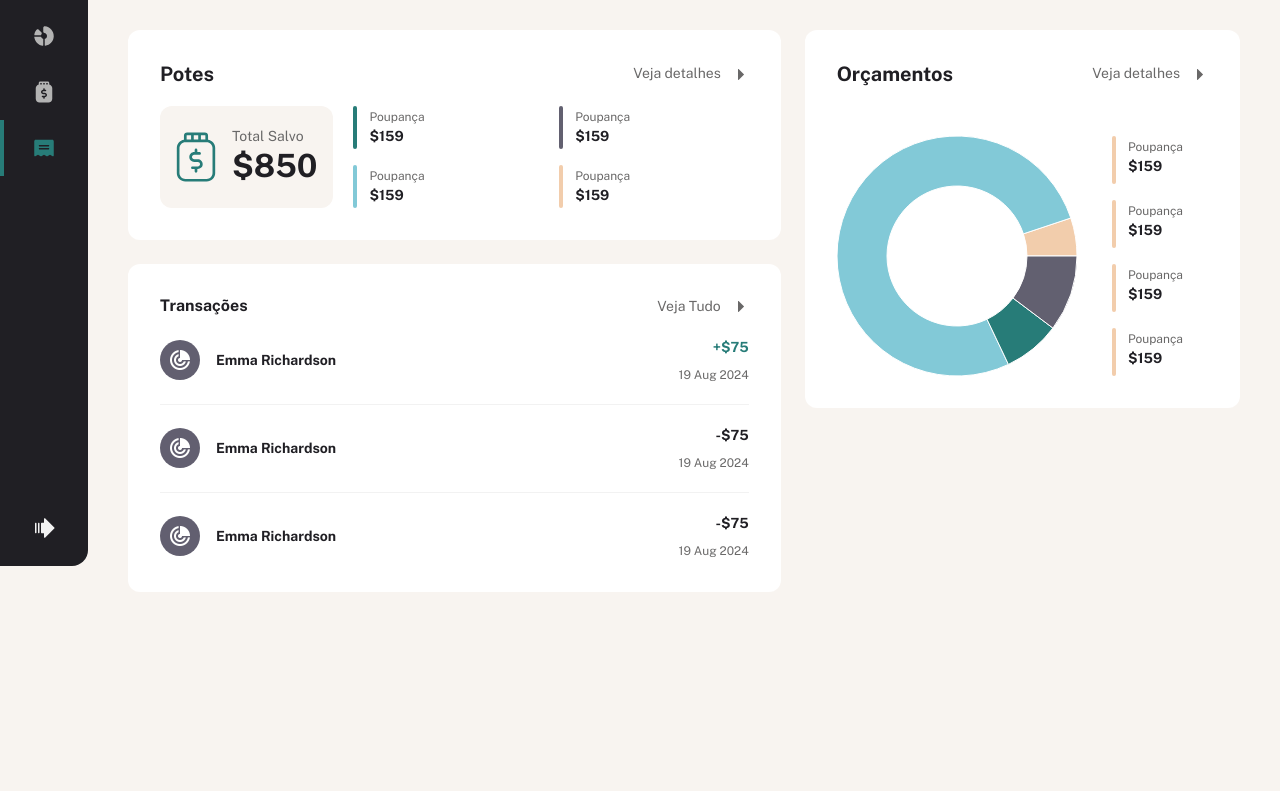
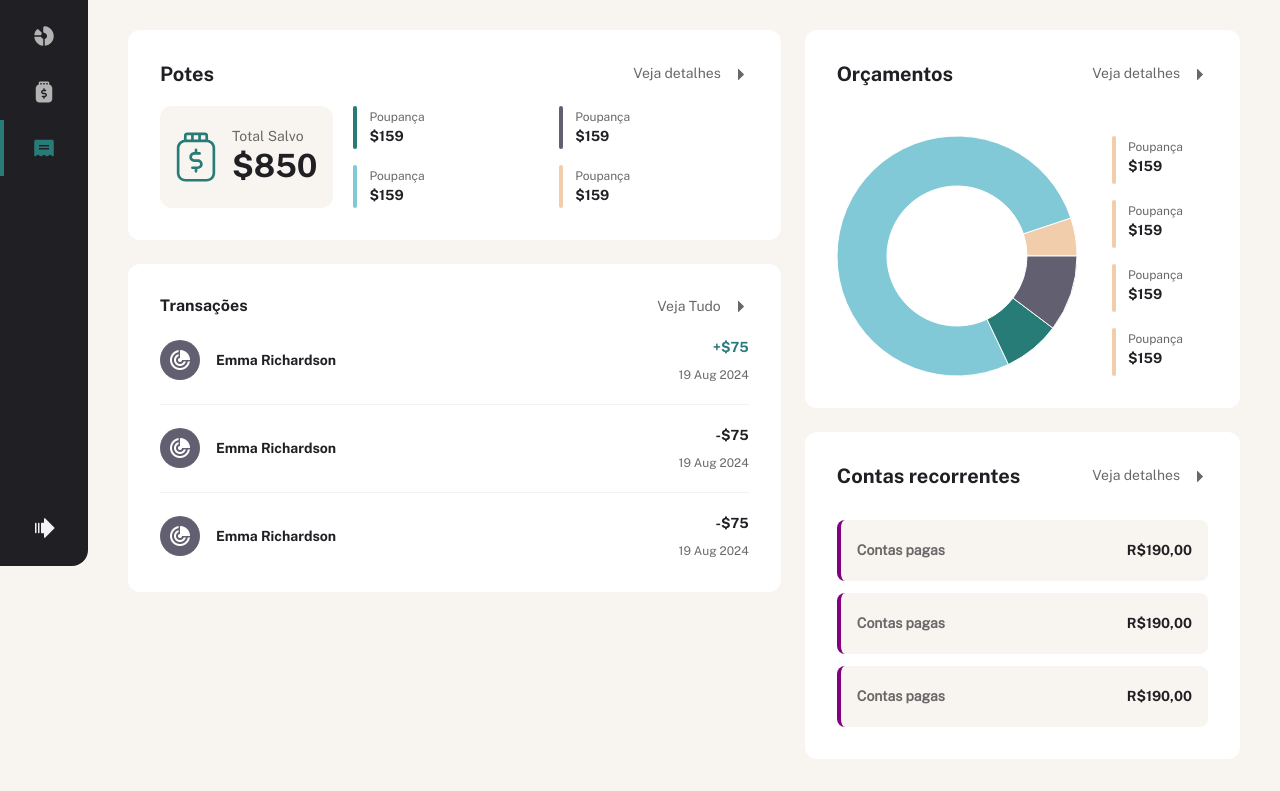
Before and after one commit to Telesgusouza/budget-few, a React (Vite) app: page /home in a window 1280 px wide. Shown: the part 234-1025 px from the top of the page. Before the commit the page ends 858 px from the top, so only its background shows below. Built offline with nearby package versions, Linux system fonts and the light colour scheme.

Commit message:
ui desktop Recurring bills

```diff
--- /dev/null
+++ b/src/components/RecurringBills/index.tsx
@@ -0,0 +1,37 @@
+import * as Styled from './style';
+import img_caret_right from '../../assets/icons/caret-right.svg';
+
+export default function RecurringBills() {
+
+    return (
+        <Styled.Container className='card' >
+
+            <div>
+                <h2 className='text_present_2' >Contas recorrentes</h2>
+
+                <div>
+                    <span className='text_present_4' >Veja detalhes</span>
+                    <img src={img_caret_right} alt="saiba mais" />
+                </div>
+            </div>
+
+            <ul>
+                <Styled.Li $border_color='purple' >
+                    <h5 className='text_present_4' >Contas pagas</h5>
+                    <strong className='text_present_4_bold' >R$190,00</strong>
+                </Styled.Li>
+
+                <Styled.Li $border_color='purple' >
+                    <h5 className='text_present_4' >Contas pagas</h5>
+                    <strong className='text_present_4_bold' >R$190,00</strong>
+                </Styled.Li>
+
+                <Styled.Li $border_color='purple' >
+                    <h5 className='text_present_4' >Contas pagas</h5>
+                    <strong className='text_present_4_bold' >R$190,00</strong>
+                </Styled.Li>
+            </ul>
+
+        </Styled.Container>
+    )
+}
--- /dev/null
+++ b/src/components/RecurringBills/style.ts
@@ -0,0 +1,70 @@
+import styled from "styled-components";
+
+interface ILi {
+    $border_color: string;
+}
+
+export const Container = styled.section`
+    div {
+
+        &:nth-child(1) {
+            display: flex;
+            flex-direction: row;
+            align-items: center;
+            justify-content: space-between;
+        }
+
+        &:nth-child(2) {
+            display: flex;
+            flex-direction: row;
+            align-items: center;
+
+            cursor: pointer;
+
+            img {
+                margin-left: 12px;
+            }
+        }
+
+    }
+
+    h2 {
+        color: var(--grey_900);
+    }
+
+    span {
+        color: var(--grey_500);
+    }
+
+    ul {
+        display: grid;
+        grid-template-columns: 1fr;
+        grid-gap: 12px;
+
+        margin-top: 32px;
+    }
+
+`;
+
+export const Li = styled.li<ILi>`
+    display: flex;
+    flex-direction: row;
+    justify-content: space-between;
+    align-items: center;
+
+    background-color: var(--beige_100);
+
+    border-radius: 8px;
+    /* border-left: 4px solid var(--green); */
+    border-left: 4px solid ${props => props.$border_color};
+
+    padding: 20px 16px;
+
+    h5 {
+        color: var(--grey_500);
+    }
+
+    strong {
+        color: var(--grey_900);
+    }
+`;
--- a/src/pages/Home/index.tsx
+++ b/src/pages/Home/index.tsx
@@ -5,6 +5,7 @@ import Menu from '../../components/Menu';
 import Pots from '../../components/Pots';
 import Values from '../../components/Values';
 import Transactions from '../../components/Transactions';
+import RecurringBills from '../../components/RecurringBills';
 
 export default function Home() {
 
@@ -30,6 +31,7 @@ export default function Home() {
 
                         <div className='content_right' >
                             <Budgets />
+                            <RecurringBills />
                         </div>
                     </div>
 
```
